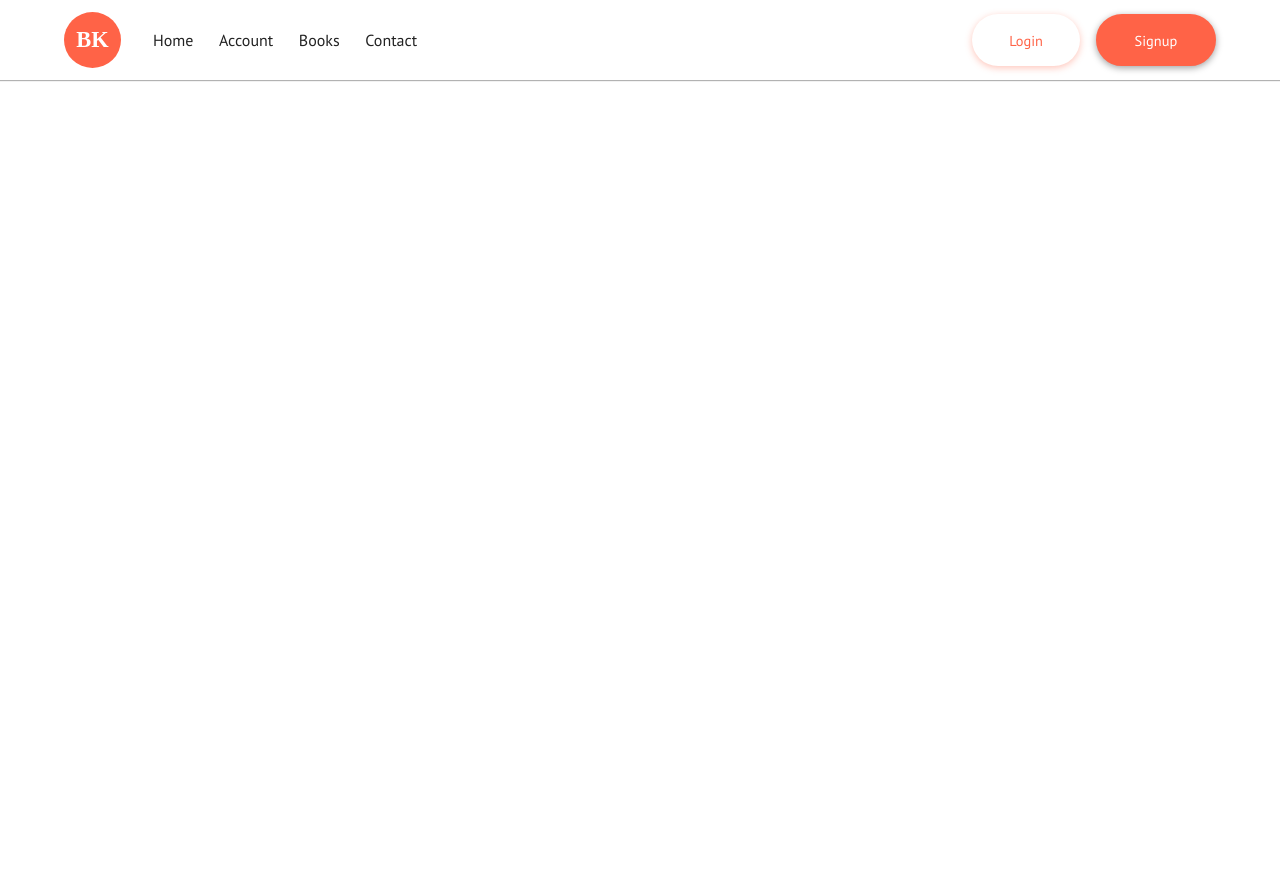
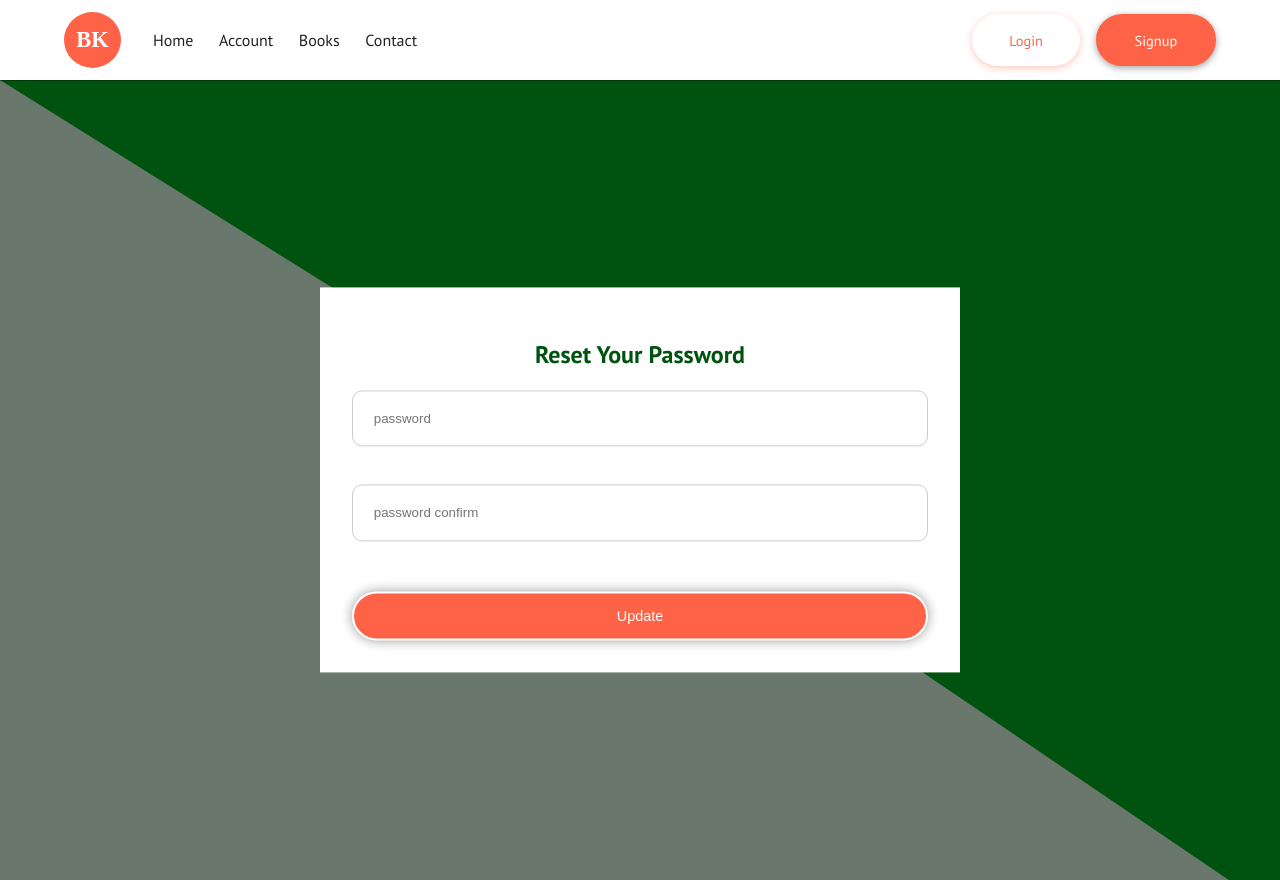
Before and after one commit to Abd-Alwahab/learn-auth-frontend, a React (Create React App) app: page /resetpassword in a window 1280 px wide. Before the commit the page ends 800 px from the top, so only its background shows below. Built offline with nearby package versions, Linux system fonts and the light colour scheme.

Commit message:
adding the reset password page

```diff
--- a/src/App.js
+++ b/src/App.js
@@ -5,6 +5,7 @@ import Navbar from "./components/Navbar";
 import Signup from "./pages/Signup";
 import ForgotPassword from "./pages/ForgotPassword";
 import PreviewProfile from "./pages/PreviewProfile";
+import ResetPassword from "./pages/ResetPassword";
 
 function App() {
   return (
@@ -15,8 +16,9 @@ function App() {
           <Route path="/" exact component={HomeLoggedOut} />
           <Route path="/login" component={Login} />
           <Route path="/signup" component={Signup} />
+          <Route path="/profile" component={PreviewProfile} />
           <Route path="/forgotpassword" component={ForgotPassword} />
-          <Route path="/profile" component={PreviewProfile} />
+          <Route path="/resetpassword" component={ResetPassword} />
         </Switch>
       </BrowserRouter>
     </div>
--- a/src/components/Navbar.js
+++ b/src/components/Navbar.js
@@ -56,7 +56,7 @@ function Navbar() {
               </li>
 
               <li className="list__item" onClick={closeNav}>
-                <Link to="/reports/new" className="link list__link">
+                <Link to="/resetpassword" className="link list__link">
                   Contact
                 </Link>
               </li>
--- /dev/null
+++ b/src/pages/ResetPassword.js
@@ -0,0 +1,40 @@
+import React from "react";
+import Container from "../components/Container";
+import InputForm from "../components/InputForm";
+
+const ResetPassword = () => {
+  return (
+    <Container>
+      <div className="resetpassword">
+        <div className="resetpassword__left"> </div>
+        <form className="resetpassword__form">
+          <h2 className="resetpassword__title">Reset Your Password</h2>
+          <div className="m-b-m">
+            <InputForm
+              className="meduim-input input-border p-b input-raduis"
+              name="password"
+              type="password"
+              placeholder="password"
+            />
+          </div>
+
+          <InputForm
+            className="meduim-input input-border p-b input-raduis"
+            name="passwordConfirm"
+            type="password"
+            placeholder="password confirm"
+          />
+
+          <button
+            type="submit"
+            className="btn btn-shadow btn-small btn-tomato white m-t-b"
+          >
+            Update
+          </button>
+        </form>
+      </div>
+    </Container>
+  );
+};
+
+export default ResetPassword;
```
Also changed, not shown: 1 other file (tests, documents, lock files or other folders).
